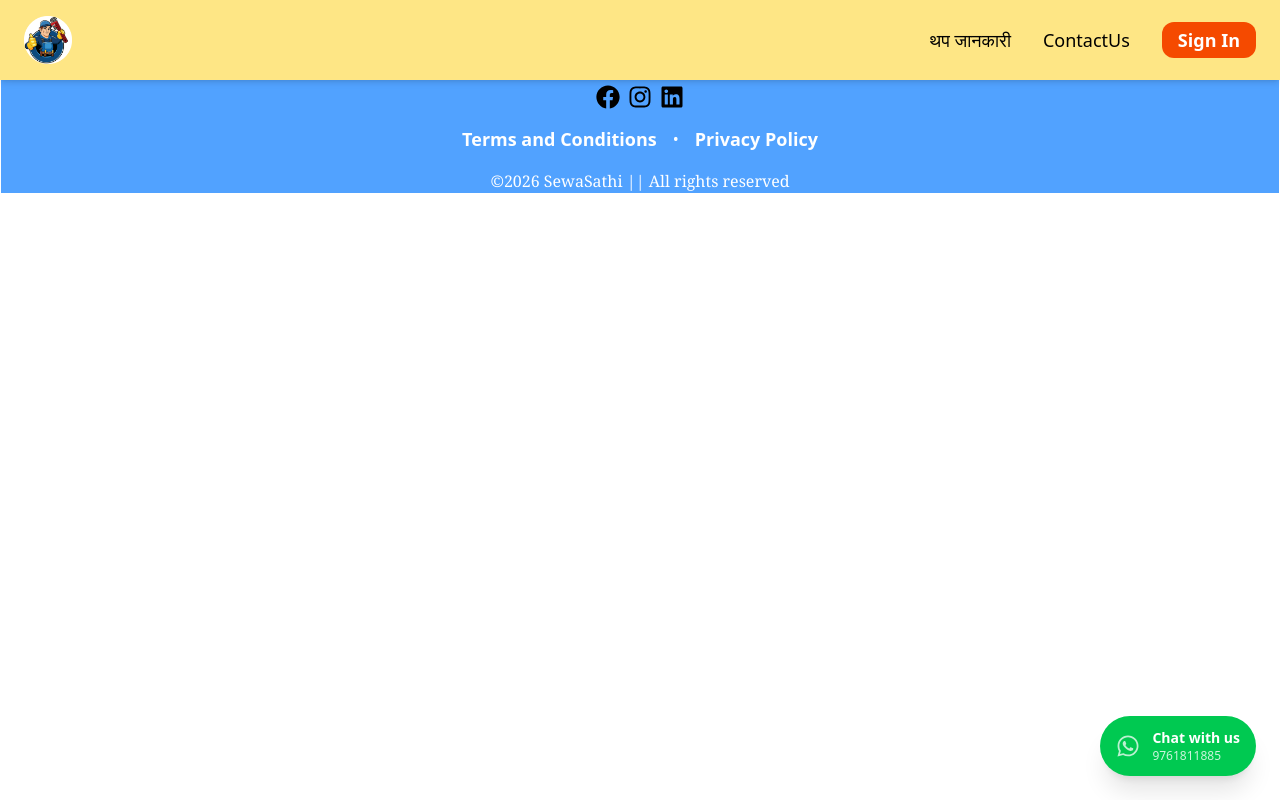
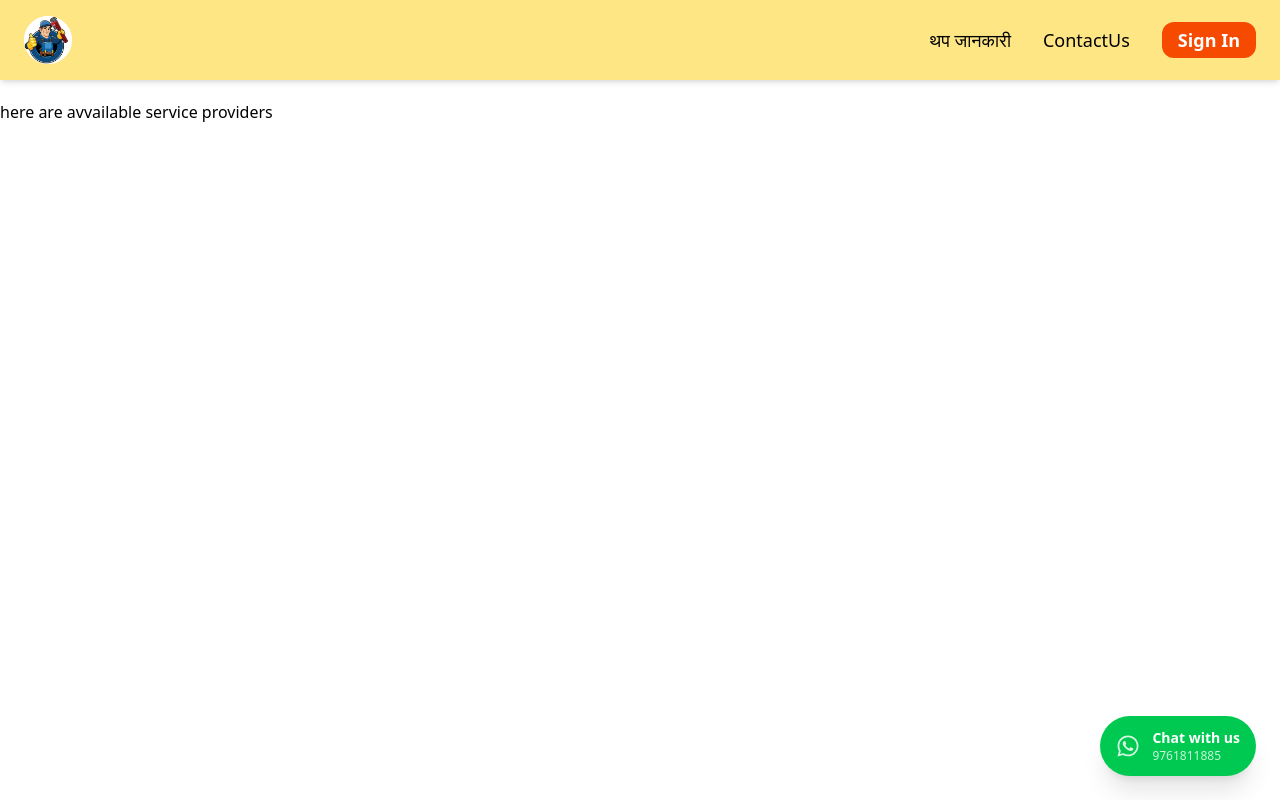
Before and after one commit to Roshan24-oss/Sewa-Sathi, a React app in the folder Frontend/: page /serviceproviders in a window 1280 px wide. Shown: the top 800 px of the page. Built offline with nearby package versions, Linux system fonts and the light colour scheme; the HTML template or start-up script is replaced by a standard one.

Commit message:
Book Now button navigation logic added

```diff
--- a/Frontend/src/App.jsx
+++ b/Frontend/src/App.jsx
@@ -10,6 +10,7 @@ import ContactUs from "./pages/ContactUs.jsx";
 import WhatsAppButton from "./components/WhatsApp.jsx";
 import ProviderDashboard from "./components/ProviderDashboard.jsx";
 import ProviderHome from "./pages/ProviderHome.jsx";
+import ServiceProviderList from "./pages/ServiceProviderList.jsx";
 const App = () => {
   const user= JSON.parse(localStorage.getItem("user"));
   return (
@@ -23,6 +24,7 @@ const App = () => {
         <Route path="/moreinfo" element={<MoreInfo />} />
         <Route path="/contact" element={<ContactUs />} />
         <Route path="/providerhome" element={<ProviderHome />} />
+        <Route path="/serviceproviders" element={<ServiceProviderList />} />
       </Routes>
 
       <Footer />
--- a/Frontend/src/components/Hero.jsx
+++ b/Frontend/src/components/Hero.jsx
@@ -21,8 +21,17 @@ const services = [
 ];
 
 const Hero = ({ className }) => {
+const handleBookNow=()=>{
+  if(user){
+    navigate("/serviceproviders");
+  }
+else{
+  navigate("/signin");
+}
+}
 
   const navigate =useNavigate();
+    const user= JSON.parse(localStorage.getItem("user"));
 
   return (
     <div className={`w-full min-h-screen p-5 ${className}`}>
@@ -57,7 +66,7 @@ const Hero = ({ className }) => {
   <div className="font-bold absolute bottom-0 w-full bg-black/60
                   text-white text-center py-2">
     {service.title}  <span className="text-sm text-gray-300 block mt-1">
-      <button className="bg-red-600 rounded p-1 hover:bg-orange-600 " onClick={()=>navigate("/signin")}>Book Now</button></span>
+      <button className="bg-red-600 rounded p-1 hover:bg-orange-600 " onClick={handleBookNow}>Book Now</button></span>
   </div>
 </div>
 
--- /dev/null
+++ b/Frontend/src/pages/ServiceProviderList.jsx
@@ -0,0 +1,11 @@
+import React from 'react'
+
+const ServiceProviderList = () => {
+  return (
+    <div className='w-full min-h-screen mt-25 '>
+      here are avvailable service providers
+    </div>
+  )
+}
+
+export default ServiceProviderList
```
